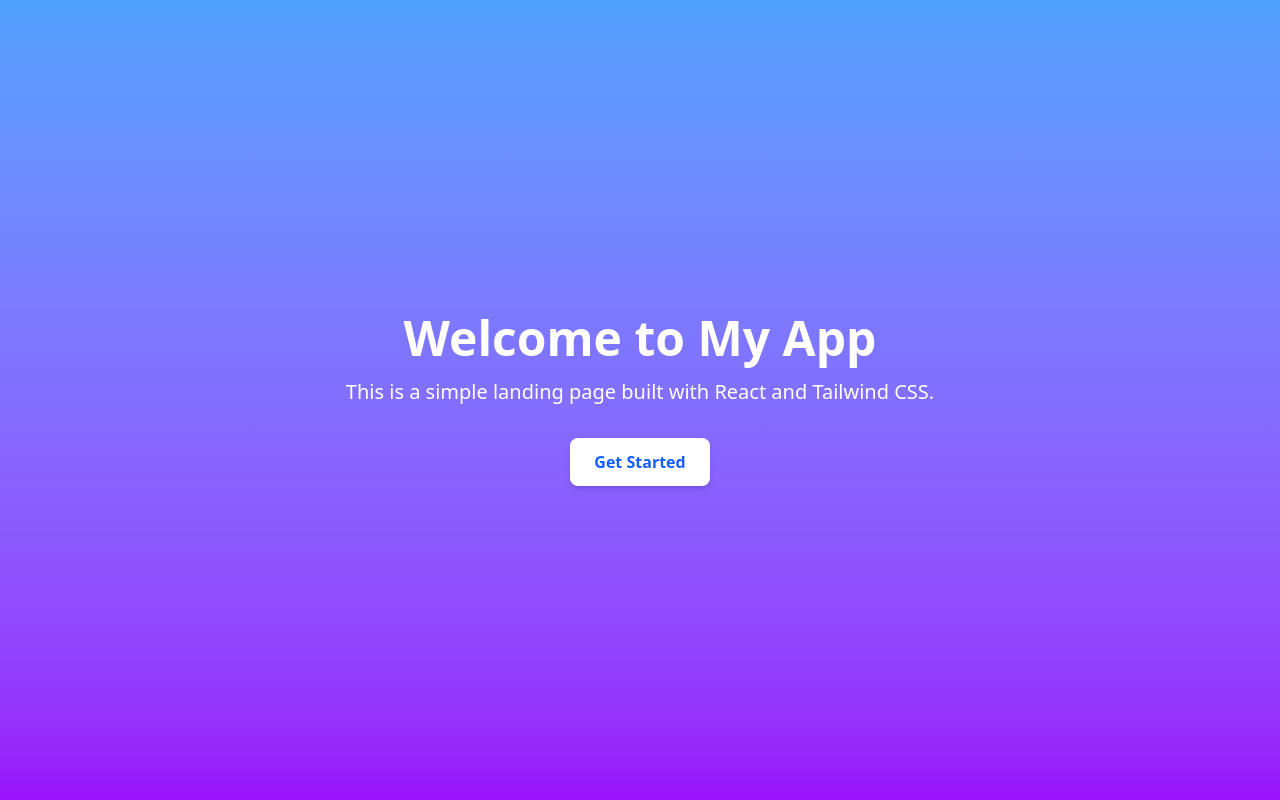
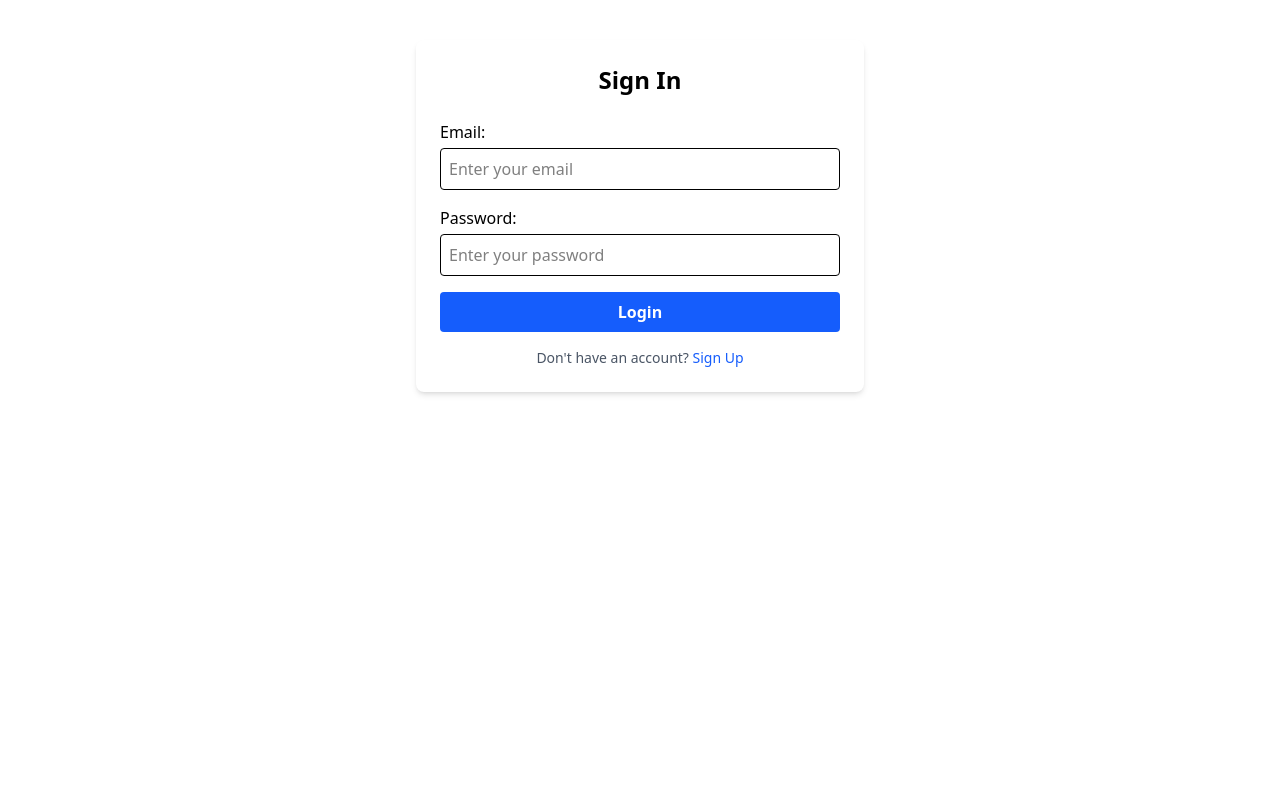
Before and after one commit to Ariffansyah/UnivTalk, a React (Vite) app in the folder UnivTalk-FE/: page / in a window 1280 px wide. Built offline with nearby package versions, Linux system fonts and the light colour scheme.

Commit message:
penyesuaian frontend awal

```diff
--- a/UnivTalk-FE/src/App.tsx
+++ b/UnivTalk-FE/src/App.tsx
@@ -1,9 +1,9 @@
 import { BrowserRouter as Router, Routes, Route } from "react-router-dom";
-import LandingPage from "./pages/LandingPage";
 import SignUpPage from "./pages/SignUpPage";
 import SignInPage from "./pages/SignInPage";
 import NotFound from "./pages/NotFound";
 import { ErrorBoundary } from "./components/ErrorBoundry";
+import HomePage from "./pages/HomePage";
 
 function App() {
   return (
@@ -11,9 +11,10 @@ function App() {
       <Router>
         <Routes>
           <Route path="*" element={<NotFound />} />
-          <Route path="/" element={<LandingPage />} />
+          <Route path="/" element={<SignInPage />} />
           <Route path="/signup" element={<SignUpPage />} />
           <Route path="/signin" element={<SignInPage />} />
+          <Route path="/home" element={<HomePage />} />
         </Routes>
       </Router>
     </ErrorBoundary>
--- /dev/null
+++ b/UnivTalk-FE/src/pages/HomePage.tsx
@@ -0,0 +1,44 @@
+import React from "react";
+import { useNavigate } from "react-router-dom";
+
+const HomePage: React.FC = () => {
+  const navigate = useNavigate();
+
+  const handleLogout = () => {
+    localStorage.removeItem("token");
+    navigate("/signin");
+  };
+
+  return (
+    <div className="min-h-screen bg-gray-100 flex flex-col">
+      <nav className="bg-white shadow p-4 flex justify-between items-center">
+        <h1 className="text-2xl font-bold text-blue-600">UnivTalk</h1>
+        <button
+          onClick={handleLogout}
+          className="bg-red-500 text-white px-4 py-2 rounded hover:bg-red-600 transition"
+        >
+          Logout
+        </button>
+      </nav>
+
+      <div className="flex-1 flex flex-col justify-center items-center text-center px-4">
+        <h2 className="text-3xl font-bold mb-4">
+          Welcome to Your Homepage 🎉
+        </h2>
+        <p className="text-gray-700 max-w-xl">
+          You are successfully logged in. From here, you can explore features,
+          join university discussions, and connect with other students.
+        </p>
+
+        <button
+          onClick={() => alert("Coming soon!")}
+          className="mt-6 bg-blue-600 text-white px-6 py-3 rounded-lg text-lg font-semibold hover:bg-blue-700 transition"
+        >
+          Explore Features
+        </button>
+      </div>
+    </div>
+  );
+};
+
+export default HomePage;
--- a/UnivTalk-FE/src/pages/SignInPage.tsx
+++ b/UnivTalk-FE/src/pages/SignInPage.tsx
@@ -1,11 +1,127 @@
-import React from "react";
+import React, { useState } from "react";
+import { signIn } from "../services/api/signIn"; // pastikan path API sesuai
+import { useNavigate } from "react-router-dom";
 
-const SignUpPage: React.FC = () => {
+const SignInPage: React.FC = () => {
+  const navigate = useNavigate();
+
+  const [form, setForm] = useState({
+    email: "",
+    password: "",
+  });
+
+  const [errorMsg, setErrorMsg] = useState<string>("");
+
+  const handleChange = (e: React.ChangeEvent<HTMLInputElement>) => {
+    const { name, value } = e.target;
+    setForm((prev) => ({
+      ...prev,
+      [name]: value,
+    }));
+  };
+
+  const validateEmail = (email: string) => {
+    return /^[^\s@]+@[^\s@]+\.[^\s@]+$/.test(email);
+  };
+
+  const handleSubmit = async (e: React.FormEvent<HTMLFormElement>) => {
+    e.preventDefault();
+    setErrorMsg("");
+
+    if (!validateEmail(form.email)) {
+      setErrorMsg("Please enter a valid email address.");
+      return;
+    }
+
+    if (form.password.length < 8) {
+      setErrorMsg("Password must be at least 8 characters.");
+      return;
+    }
+
+    try {
+      const response = await signIn(form.email, form.password);
+      if (response.success) {
+        alert("Login successful!");
+        navigate("/home");
+      } else {
+        if (response?.details?.code === "401") {
+          setErrorMsg("Incorrect email or password.");
+        } else {
+          setErrorMsg("Login failed. Please try again.");
+        }
+      }
+    } catch (error) {
+      setErrorMsg("An unexpected error occurred. Please try again.");
+    }
+  };
+
   return (
-    <div>
-      <h1 className="text-black">test</h1>
-    </div>
+    <form
+      onSubmit={handleSubmit}
+      className="max-w-md mx-auto bg-white p-6 rounded-lg shadow-md mt-10"
+    >
+      <h2 className="text-2xl font-bold mb-6 text-center">Sign In</h2>
+
+      {/* Email */}
+      <div className="mb-4">
+        <label className="block mb-1 font-medium">
+          Email:
+          <input
+            type="email"
+            name="email"
+            value={form.email}
+            onChange={handleChange}
+            required
+            className="w-full mt-1 p-2 border rounded focus:outline-none focus:ring-2 focus:ring-blue-400"
+            placeholder="Enter your email"
+          />
+        </label>
+      </div>
+
+      {/* Password */}
+      <div className="mb-4">
+        <label className="block mb-1 font-medium">
+          Password:
+          <input
+            type="password"
+            name="password"
+            value={form.password}
+            onChange={handleChange}
+            required
+            minLength={8}
+            className="w-full mt-1 p-2 border rounded focus:outline-none focus:ring-2 focus:ring-blue-400"
+            placeholder="Enter your password"
+          />
+        </label>
+      </div>
+
+      {/* Error Message */}
+      {errorMsg && (
+        <div className="mb-4 text-red-600 rounded px-4 py-2 bg-red-50 border border-red-200">
+          {errorMsg}
+        </div>
+      )}
+
+      {/* Submit Button */}
+      <button
+        type="submit"
+        className="w-full bg-blue-600 text-white font-semibold py-2 rounded hover:bg-blue-700 transition"
+      >
+        Login
+      </button>
+
+      {/* Link to Sign Up */}
+      <p className="text-center mt-4 text-sm text-gray-600">
+        Don't have an account?{" "}
+        <span
+          onClick={() => navigate("/signup")}
+          className="text-blue-600 hover:underline cursor-pointer"
+        >
+          Sign Up
+        </span>
+      </p>
+    </form>
   );
 };
 
-export default SignUpPage;
+export default SignInPage;
--- a/UnivTalk-FE/src/pages/SignUpPage.tsx
+++ b/UnivTalk-FE/src/pages/SignUpPage.tsx
@@ -1,4 +1,5 @@
 import React, { useState, useRef, useEffect } from "react";
+import { useNavigate } from "react-router-dom";
 import { fetchUniversitySuggestions } from "../services/api/uniList";
 import { signUp } from "../services/api/signUp";
 
@@ -93,6 +94,9 @@ const SignUpPage: React.FC = () => {
 
   const characters = /[!@#$%^&*(),.?":{}|<>]/;
 
+  const navigate = useNavigate();
+
+
   const handleSubmit = (e: React.FormEvent<HTMLFormElement>) => {
     e.preventDefault();
     setErrorMsg("");
@@ -149,17 +153,8 @@ const SignUpPage: React.FC = () => {
     )
       .then((response) => {
         if (response.success) {
-          alert("Registration successful! Please sign in.");
-          setForm({
-            username: "",
-            firstName: "",
-            lastName: "",
-            email: "",
-            password: "",
-            confirmPassword: "",
-            university: "",
-            status: "active",
-          });
+          alert("Registration successful!");
+          navigate("/signin");
         } else {
           if (response.details && response.details.code === "23505") {
             setErrorMsg("Username or email already exists.");
--- /dev/null
+++ b/UnivTalk-FE/src/services/api/signIn.ts
@@ -0,0 +1,34 @@
+export async function signIn(
+  email: string,
+  password: string
+): Promise<{ success: boolean; message: string; details?: any }> {
+  const res = await fetch("https://api.arpthef.my.id/signin", {
+    method: "POST",
+    headers: { "Content-Type": "application/json" },
+    body: JSON.stringify({
+      email,
+      password,
+    }),
+  });
+
+  let data;
+  try {
+    data = await res.json();
+  } catch {
+    data = {};
+  }
+
+  if (!res.ok) {
+    return {
+      success: false,
+      message: "Login failed.",
+      details: data.detail,
+    };
+  }
+
+  return {
+    success: true,
+    message: data.message || "Login successful.",
+    details: data,
+  };
+}
```
Also changed, not shown: 1 other file (tests, documents, lock files or other folders).
